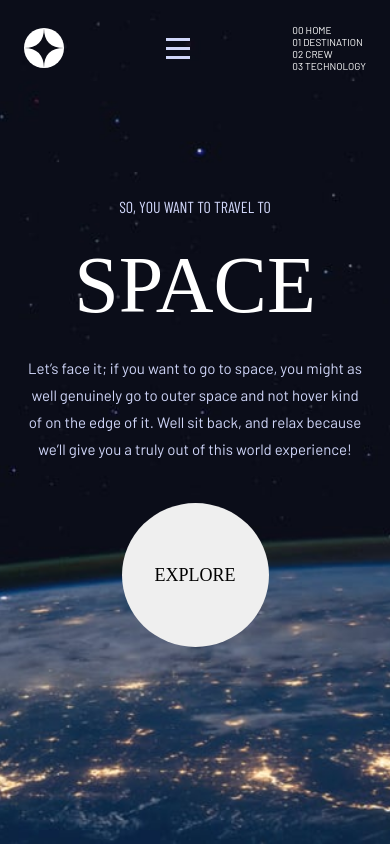
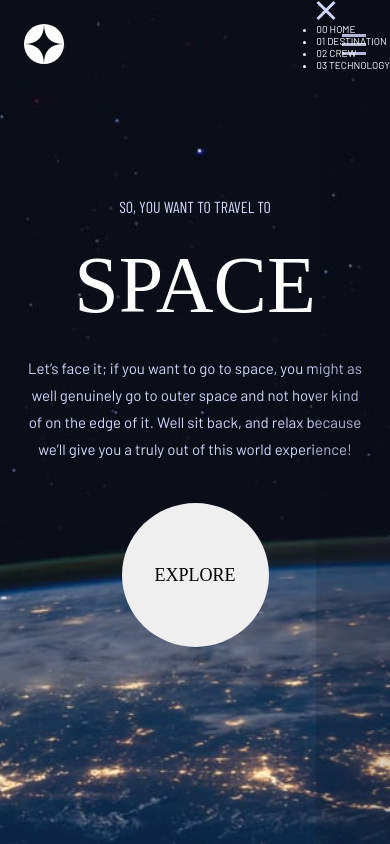
Before and after one commit to EdwardShanahan9/space_tourism_website, a React (Vite) app: page / in a window 390 px wide. Built offline with nearby package versions, Linux system fonts and the light colour scheme; a web font is replaced by a local one.

Commit message:
Add MobileNavbar component

```diff
--- a/src/components/MobileMenuItem/MobileMenuItem.jsx
+++ /dev/null
@@ -1,9 +0,0 @@
-const MobileMenuItem = ({ number, text }) => {
-  return (
-    <li className="Mobile-item__item">
-      0{number} {text}
-    </li>
-  );
-};
-
-export default MobileMenuItem;
--- /dev/null
+++ b/src/components/MobileNavbar/MobileNavbar.jsx
@@ -0,0 +1,21 @@
+import CloseIcon from "../../assets/Icons/icon-close.svg";
+
+const MobileNavbar = () => {
+  const navItem = ["HOME", "DESTINATION", "CREW", "TECHNOLOGY"];
+
+  return (
+    <div className="MobileNavbar">
+      <img className="MobileNavbar__icon" src={CloseIcon} alt="Close Icon" />
+
+      <ul className="MobileNavbar__list">
+        {navItem.map((item, index) => (
+          <li key={index}>
+            0{index} {item}
+          </li>
+        ))}
+      </ul>
+    </div>
+  );
+};
+
+export default MobileNavbar;
--- a/src/components/Navbar/Navbar.jsx
+++ b/src/components/Navbar/Navbar.jsx
@@ -1,21 +1,15 @@
 import LogoIcon from "../../assets/Icons/logo.svg";
 import MenuIcon from "../../assets/Icons/icon-hamburger.svg";
-import MobileMenuItem from "../MobileMenuItem/MobileMenuItem";
+import MobileNavbar from "../MobileNavbar/MobileNavbar";
 
 const Navbar = () => {
-  const navItem = ["HOME", "DESTINATION", "CREW", "TECHNOLOGY"];
-
   return (
     <nav className="Navbar">
       <img className="Navbar__logo" src={LogoIcon} alt="Logo" />
 
       <img className="Navbar__menu" src={MenuIcon} alt="Menu Icon" />
 
-      <ul className="Navbar__mobile-list">
-        {navItem.map((item, index) => (
-          <MobileMenuItem key={index} text={item} number={index} />
-        ))}
-      </ul>
+      <MobileNavbar />
     </nav>
   );
 };
--- a/src/index.scss
+++ b/src/index.scss
@@ -24,10 +24,9 @@ html {
 }
 
 body {
+  color: $colorWhite;
   font-family: $fontFamilyPrimary;
 }
-
-// Typography
 
 // Navbar
 
@@ -50,9 +49,14 @@ body {
   }
 }
 
-.Navbar__mobile-list {
-  color: $colorWhite;
-  list-style: none;
+// Mobile Navbar
+
+.MobileNavbar {
+  position: absolute;
+  background-color: rgba(11, 13, 23, 0.15);
+  right: 0;
+  top: 0;
+  height: 100vh;
 }
 
 // Home
```
